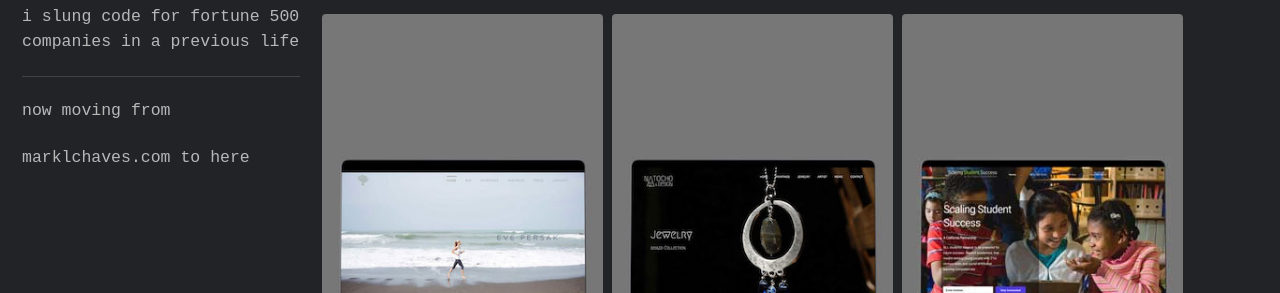
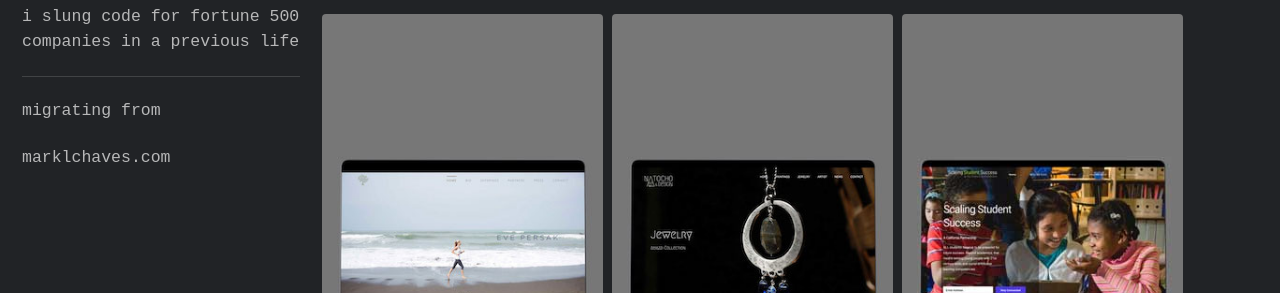
Before and after one commit to marklchaves/caughtmyeye, a Jekyll site: the page built from _pages/webdev.md, in a window 1280 px wide. Shown: the part 149-442 px from the top of the page. Built offline with Jekyll 4.4.1, drawn with Linux system fonts in a browser that asks for light colours; cached includes are drawn as plain includes; nearby versions of some CDN libraries.

Commit message:
Typewriter animation tweaks

```diff
--- a/_pages/webdev.md
+++ b/_pages/webdev.md
@@ -10,9 +10,9 @@ sidebar:
   - title: "freelance web developer"
     text: "i slung code for fortune 500 companies in a previous life"
   - title: "<hr>"
-    text: "now moving from"
+    text: "migrating from"
   - title: ""
-    text: "marklchaves.com to here"
+    text: "marklchaves.com"
 sort_by: date
 sort_order: reverse
 masonry: false
```
Also changed, not shown: _pages/photography.md (+2 -2 lines).
